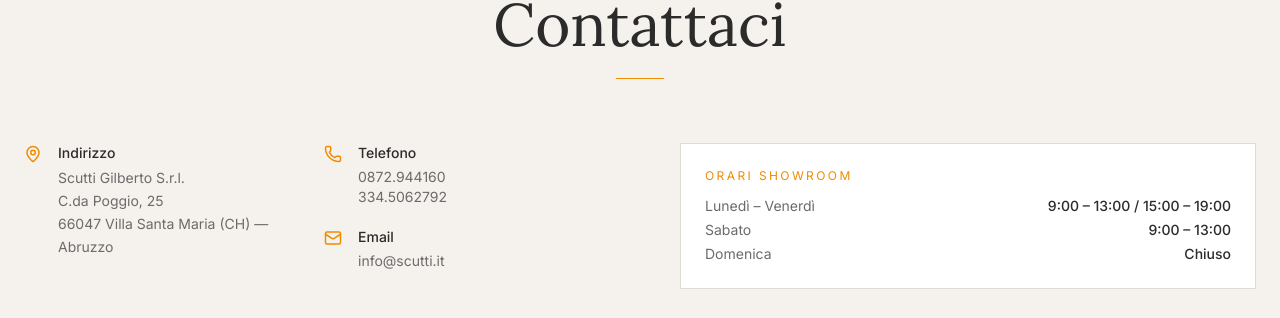
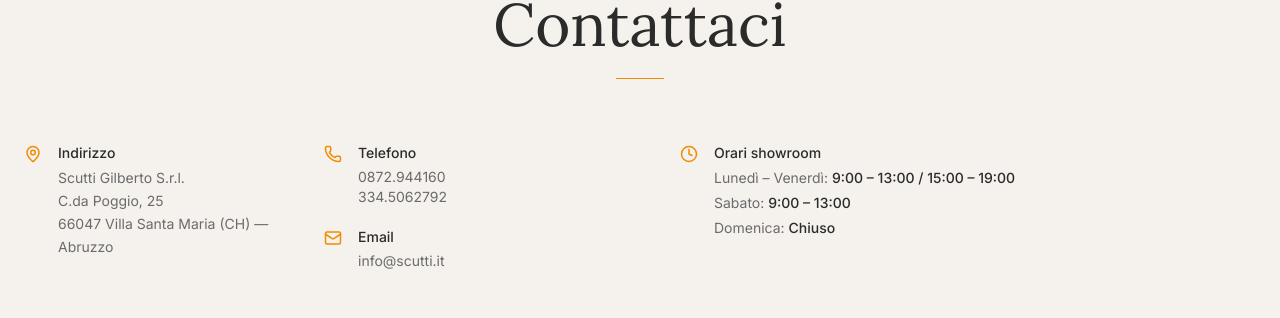
Before and after one commit to AntonioCol/scutti, a Next.js app: page / in a window 1280 px wide. Shown: the part 5750-6068 px from the top of the page. Built offline with nearby package versions, Linux system fonts and the light colour scheme; grey boxes are pictures that could not be loaded; a web font is replaced by a local one.

Commit message:
Uniforma stile blocco orari showroom al blocco indirizzo
Co-Authored-By: Claude Opus 4.6 (1M context) <noreply@anthropic.com>

```diff
--- a/components/Contatti.tsx
+++ b/components/Contatti.tsx
@@ -2,7 +2,7 @@
 
 import { useState } from "react";
 import { motion } from "framer-motion";
-import { Phone, Mail, MapPin, MessageCircle } from "lucide-react";
+import { Phone, Mail, MapPin, MessageCircle, Clock } from "lucide-react";
 import { Button } from "@/components/ui/button";
 import { Input } from "@/components/ui/input";
 import { Textarea } from "@/components/ui/textarea";
@@ -90,20 +90,14 @@ export default function Contatti() {
           </div>
 
           {/* Orari showroom */}
-          <div className="bg-white border border-input p-6">
-            <p className="text-xs tracking-[0.2em] uppercase text-primary mb-3">Orari showroom</p>
-            <div className="space-y-1 text-sm text-midgray">
-              <div className="flex justify-between">
-                <span>Lunedì – Venerdì</span>
-                <span className="font-medium text-dark">9:00 – 13:00 / 15:00 – 19:00</span>
-              </div>
-              <div className="flex justify-between">
-                <span>Sabato</span>
-                <span className="font-medium text-dark">9:00 – 13:00</span>
-              </div>
-              <div className="flex justify-between">
-                <span>Domenica</span>
-                <span className="font-medium text-dark">Chiuso</span>
+          <div className="flex items-start gap-4">
+            <Clock size={18} className="text-primary mt-0.5 shrink-0" />
+            <div>
+              <p className="text-sm font-medium text-dark">Orari showroom</p>
+              <div className="text-sm text-midgray mt-1 space-y-0.5 leading-relaxed">
+                <p>Lunedì – Venerdì: <span className="font-medium text-dark">9:00 – 13:00 / 15:00 – 19:00</span></p>
+                <p>Sabato: <span className="font-medium text-dark">9:00 – 13:00</span></p>
+                <p>Domenica: <span className="font-medium text-dark">Chiuso</span></p>
               </div>
             </div>
           </div>
```
